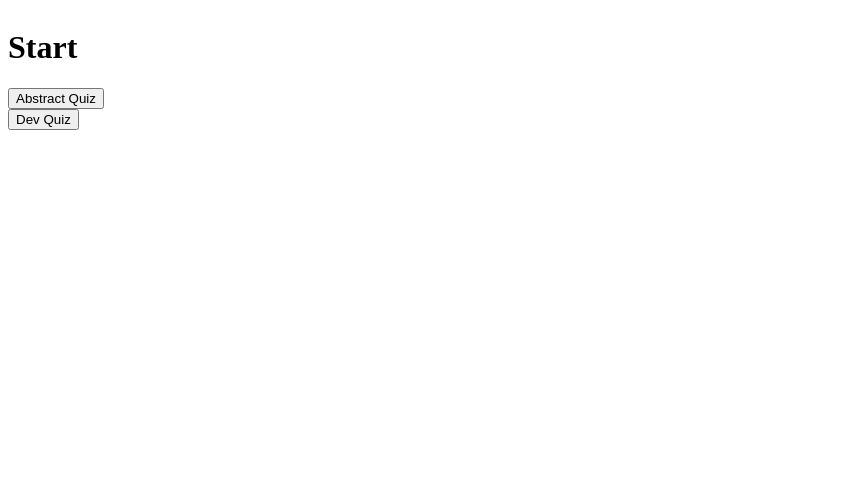
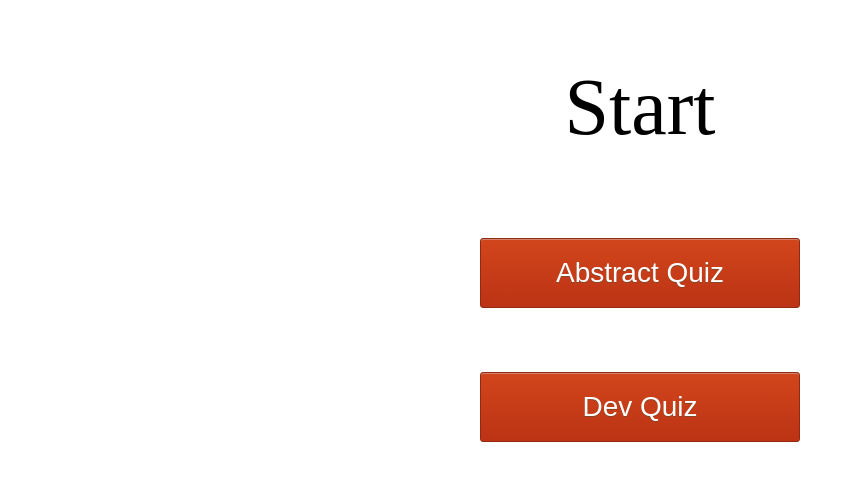
Before and after one commit to touhidrahman/adp-quiz-app, an Angular app: page / in a window 1280 px wide. Shown: the top 480 px of the page, without its empty margins (0-855 px from the left). Built offline with nearby package versions, Linux system fonts and the light colour scheme; data requests are answered from the project's data file.

Commit message:
Add button styles

```diff
--- a/src/app/app.component.html
+++ b/src/app/app.component.html
@@ -5,7 +5,7 @@
             class="quiz-select-button"
             *ngFor="let quiz of quizzes"
         >
-            <button>{{ quiz.title }}</button>
+            <button class="button start-quiz-button">{{ quiz.title }}</button>
         </div>
     </div>
 </div>
--- a/src/app/app.component.scss
+++ b/src/app/app.component.scss
@@ -2,3 +2,23 @@
   display: flex;
   flex-direction: column;
 }
+
+h1 {
+  text-align: center;
+  font-size: 5em;
+  font-weight: 300;
+}
+
+.quiz-selection {
+  display: flex;
+  flex-direction: column;
+  align-items: center;
+}
+
+.quiz-select-button {
+  margin: 2rem;
+}
+
+.start-quiz-button {
+  width: 20rem;
+}
--- a/src/styles.scss
+++ b/src/styles.scss
@@ -1 +1,28 @@
 /* You can add global styles to this file, and also import other style files */
+button.button {
+  box-shadow: inset 0px 1px 0px 0px #cf866c;
+  background: linear-gradient(to bottom, #d0451b 5%, #bc3315 100%);
+  filter: progid:DXImageTransform.Microsoft.gradient(startColorstr='#d0451b', endColorstr='#bc3315',GradientType=0);
+  background-color: #d0451b;
+  border-radius: 3px;
+  border: 1px solid #942911;
+  display: inline-block;
+  cursor: pointer;
+  color: #ffffff;
+  font-family: Arial;
+  font-size: 28px;
+  padding: 18px 56px;
+  text-decoration: none;
+  text-shadow: 0px 1px 0px #854629;
+}
+
+button.button:hover {
+  background: linear-gradient(to bottom, #bc3315 5%, #d0451b 100%);
+  filter: progid:DXImageTransform.Microsoft.gradient(startColorstr='#bc3315', endColorstr='#d0451b',GradientType=0);
+  background-color: #bc3315;
+}
+
+button.button:active {
+  position: relative;
+  top: 1px;
+}
```
